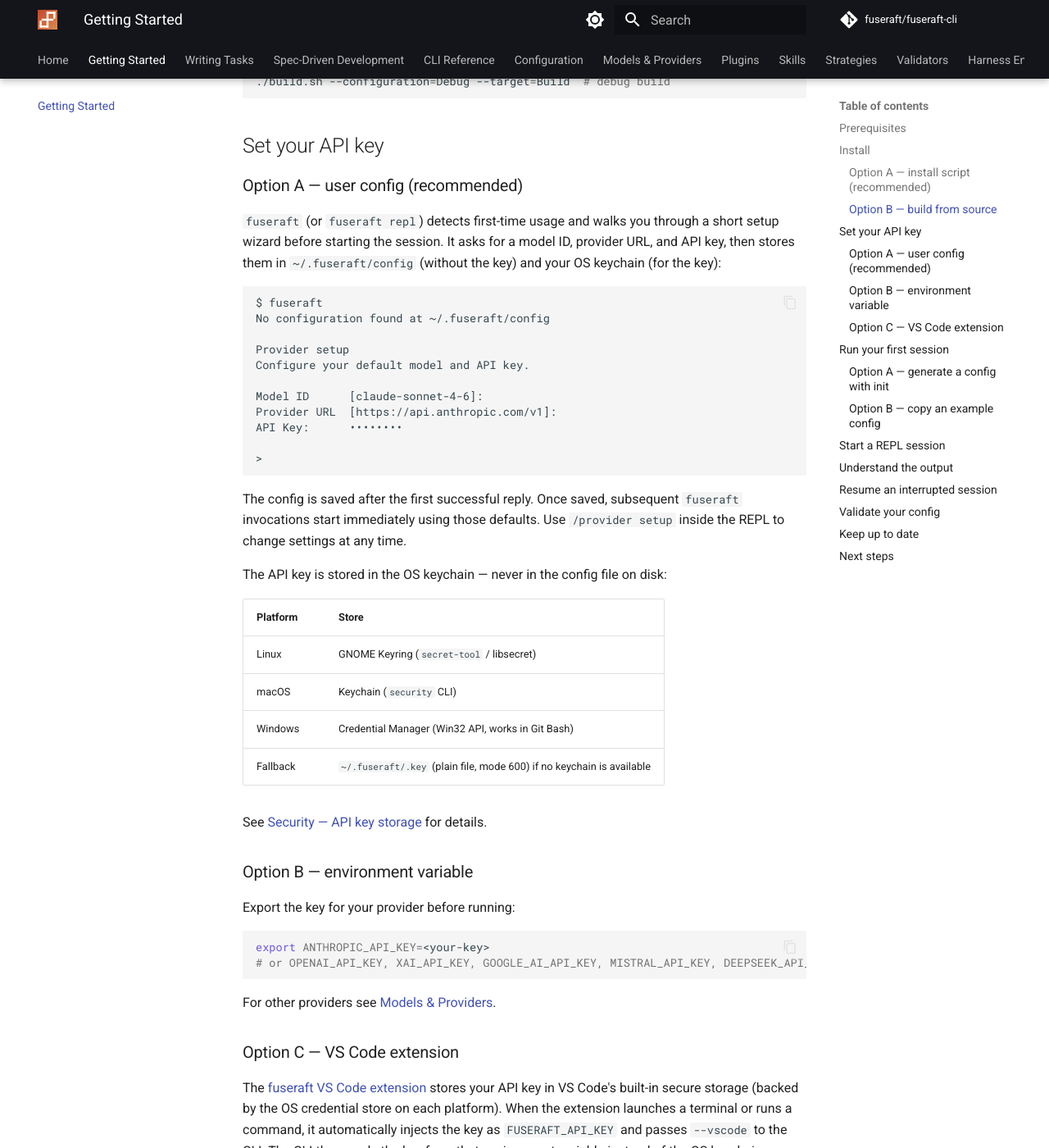
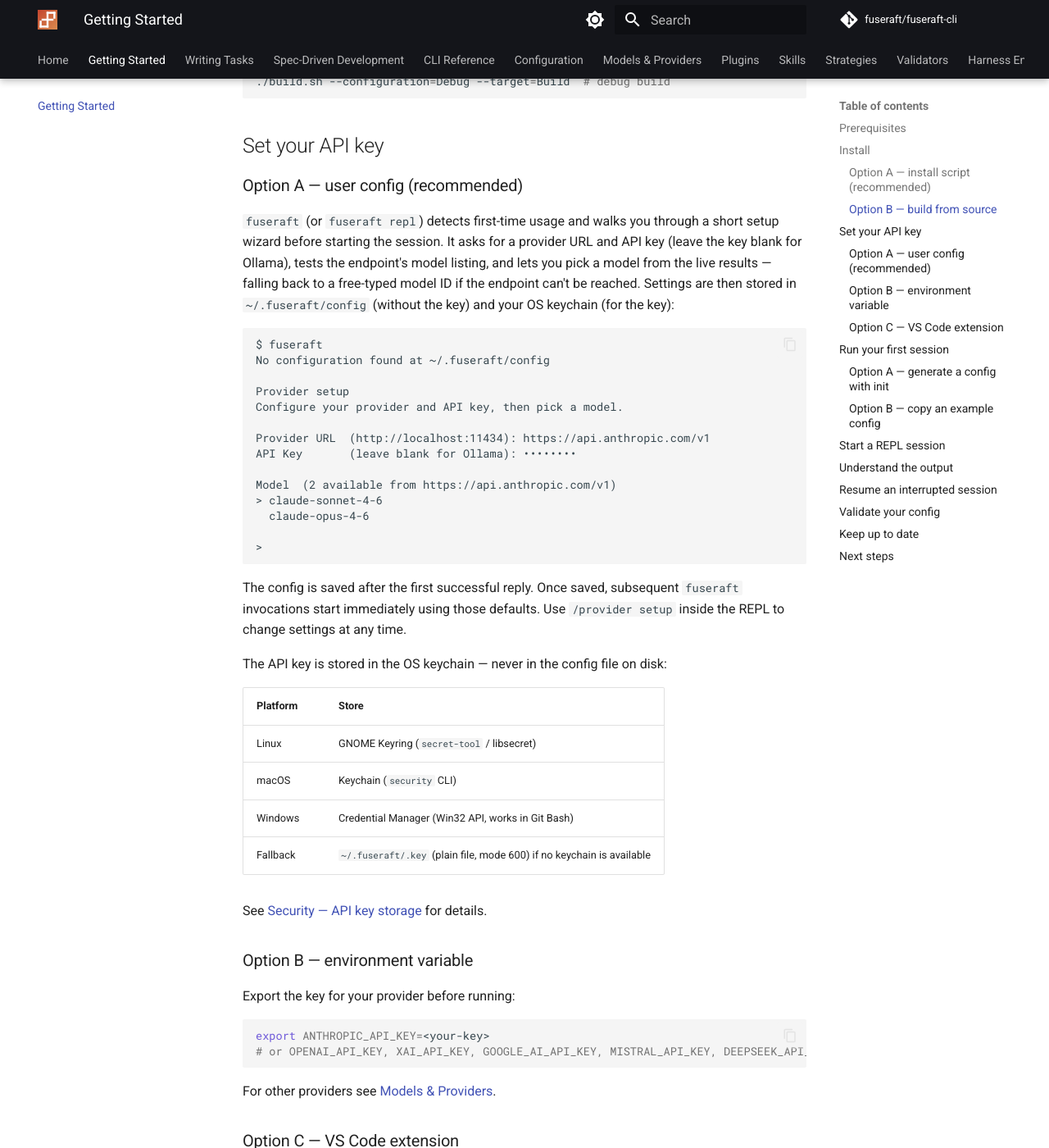
Before and after one commit to fuseraft/fuseraft-cli, an MkDocs documentation site: the page built from docs/getting-started.md, in a window 1280 px wide and 1400 px high, scrolled down 1095 px. Shown: the whole window at 82% size. Built offline with MkDocs 1.6.1 and Material for MkDocs 9.7.7, drawn with Linux system fonts in a browser that asks for light colours; comment, search, counter and statistics services are not loaded; some of the changed text lies outside the part shown.

Commit message:
docs: reflect live model picker in setup wizard flow
The setup wizard now asks for provider URL and API key first, then
probes /models (Ollama /api/tags as fallback) and offers a live
model picker instead of free-typed model ID entry. Docs still
described the old model-ID-first prompt order and transcripts.

- Update wizard transcripts and prose in getting-started.md,
  index.md, and cli-reference.md (fuseraft repl, fuseraft models,
  /provider setup) to match the new prompt order and fallback
  behavior
- Add "provider" to the example ~/.fuseraft/config in security.md,
  since the wizard now always sets it explicitly instead of leaving
  it blank for runtime auto-detection
- Fix two stale "fuseraft: Set Up Provider" VS Code command
  references (getting-started.md, security.md) to the extension's
  actual registered title, "fuseraft: Configure fuseraft"

````diff
--- a/docs/getting-started.md
+++ b/docs/getting-started.md
@@ -54,18 +54,21 @@
 
 ### Option A — user config (recommended)
 
-`fuseraft` (or `fuseraft repl`) detects first-time usage and walks you through a short setup wizard before starting the session. It asks for a model ID, provider URL, and API key, then stores them in `~/.fuseraft/config` (without the key) and your OS keychain (for the key):
+`fuseraft` (or `fuseraft repl`) detects first-time usage and walks you through a short setup wizard before starting the session. It asks for a provider URL and API key (leave the key blank for Ollama), tests the endpoint's model listing, and lets you pick a model from the live results — falling back to a free-typed model ID if the endpoint can't be reached. Settings are then stored in `~/.fuseraft/config` (without the key) and your OS keychain (for the key):
 
 ```
 $ fuseraft
 No configuration found at ~/.fuseraft/config
 
 Provider setup
-Configure your default model and API key.
+Configure your provider and API key, then pick a model.
 
-Model ID      [claude-sonnet-4-6]:
-Provider URL  [https://api.anthropic.com/v1]:
-API Key:      ••••••••
+Provider URL  (http://localhost:11434): https://api.anthropic.com/v1
+API Key       (leave blank for Ollama): ••••••••
+
+Model  (2 available from https://api.anthropic.com/v1)
+> claude-sonnet-4-6
+  claude-opus-4-6
 
 >
 ```
@@ -98,7 +101,7 @@
 
 The [fuseraft VS Code extension](https://github.com/fuseraft/fuseraft-vscode) stores your API key in VS Code's built-in secure storage (backed by the OS credential store on each platform). When the extension launches a terminal or runs a command, it automatically injects the key as `FUSERAFT_API_KEY` and passes `--vscode` to the CLI. The CLI then reads the key from that environment variable instead of the OS keychain.
 
-You do not need to set anything manually — configure your provider once via **fuseraft: Set Up Provider** in the VS Code command palette and the key is available to all fuseraft commands run through the extension.
+You do not need to set anything manually — configure your provider once via **fuseraft: Configure fuseraft** in the VS Code command palette and the key is available to all fuseraft commands run through the extension.
 
 ## Run your first session
 
````
Also changed, not shown: docs/cli-reference.md (+5 -5 lines), docs/index.md (+7 -4 lines), docs/security.md (+4 -3 lines).
